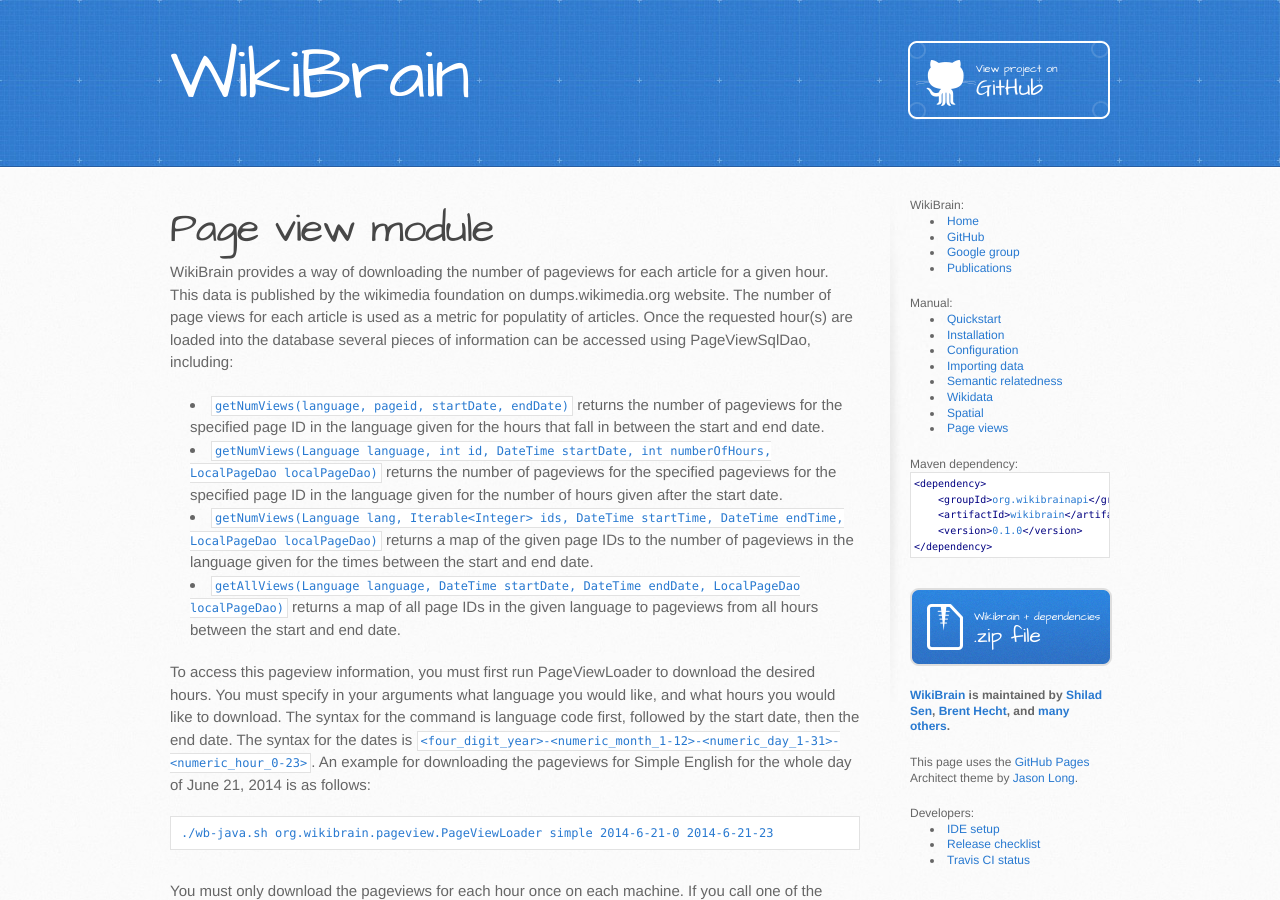
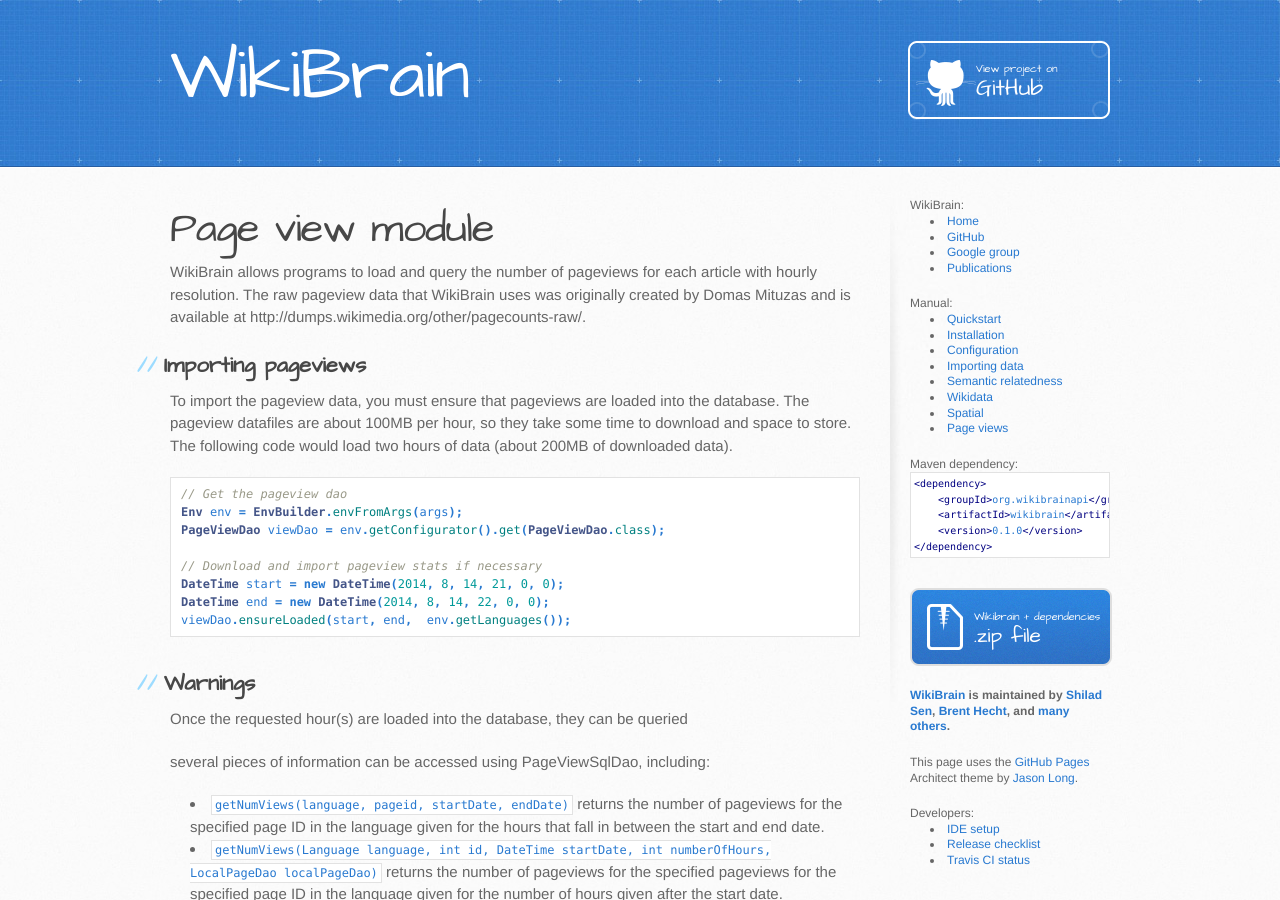
Before and after one commit to shilad/wikibrain, a Jekyll site: the page built from tutorial/views.md, in a window 1280 px wide and 900 px high. Built offline with Jekyll 4.4.1, drawn with Linux system fonts in a browser that asks for light colours; nearby versions of some CDN libraries; Markdown is read by kramdown in place of the engine named in the settings.

Commit message:
Update views.md

````diff
--- a/tutorial/views.md
+++ b/tutorial/views.md
@@ -4,7 +4,31 @@
 ---
 
 # Page view module
-WikiBrain provides a way of downloading the number of pageviews for each article for a given hour. This data is published by the wikimedia foundation on dumps.wikimedia.org website. The number of page views for each article is used as a metric for populatity of articles. Once the requested hour(s) are loaded into the database several pieces of information can be accessed using PageViewSqlDao, including:
+WikiBrain allows programs to load and query the number of pageviews for each article with hourly resolution.
+The raw pageview data that WikiBrain uses was originally created by Domas Mituzas and is available at http://dumps.wikimedia.org/other/pagecounts-raw/.
+
+
+## Importing pageviews
+To import the pageview data, you must ensure that pageviews are loaded into the database.
+The pageview datafiles are about 100MB per hour, so they take some time to download and space to store.
+The following code would load two hours of data (about 200MB of downloaded data).
+
+```java
+// Get the pageview dao
+Env env = EnvBuilder.envFromArgs(args);
+PageViewDao viewDao = env.getConfigurator().get(PageViewDao.class);
+
+// Download and import pageview stats if necessary
+DateTime start = new DateTime(2014, 8, 14, 21, 0, 0);
+DateTime end = new DateTime(2014, 8, 14, 22, 0, 0);
+viewDao.ensureLoaded(start, end,  env.getLanguages());
+```
+
+## Warnings
+
+Once the requested hour(s) are loaded into the database, they can be queried
+
+several pieces of information can be accessed using PageViewSqlDao, including:
 
 * `getNumViews(language, pageid, startDate, endDate)` returns the number of pageviews for the specified page ID in the language given for the hours that fall in between the start and end date.
 * `getNumViews(Language language, int id, DateTime startDate, int numberOfHours, LocalPageDao localPageDao)` returns the number of pageviews for the specified pageviews for the specified page ID in the language given for the number of hours given after the start date.
````
